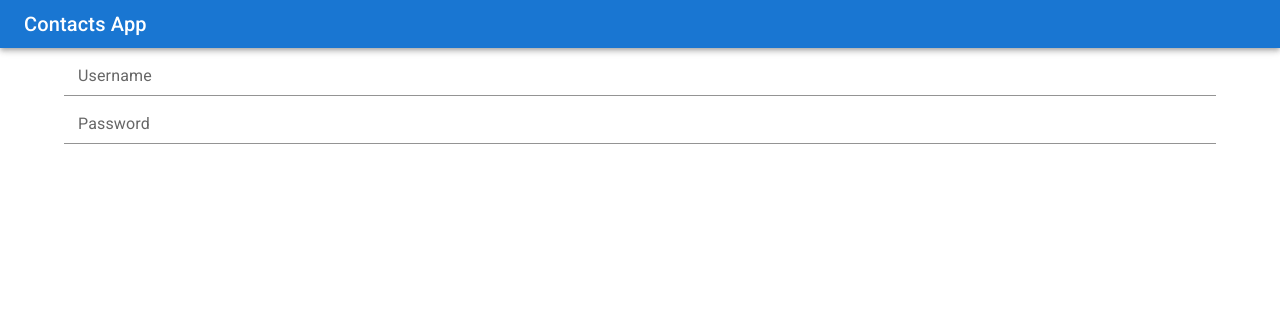
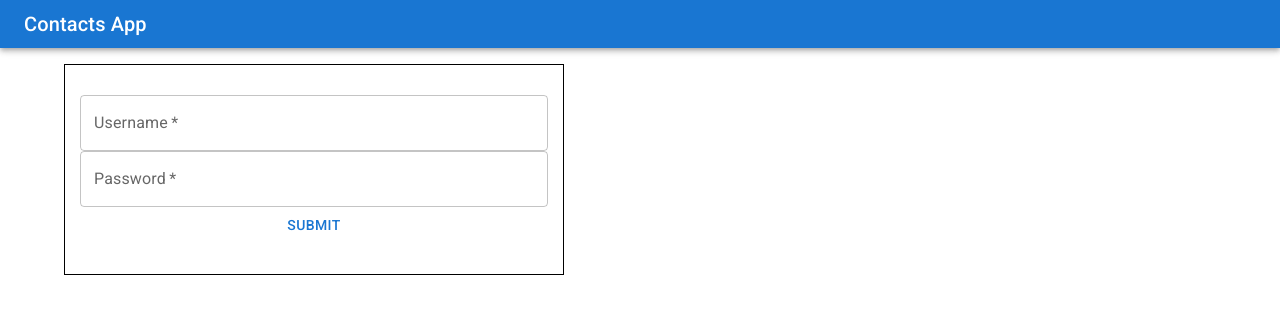
Before and after one commit to AndreiIlin/takeoff-staff-testing-task, a React (Create React App) app: page /login in a window 1280 px wide. Shown: the top 314 px of the page. Built offline with nearby package versions, Linux system fonts and the light colour scheme.

Commit message:
feat: add login form

```diff
--- a/src/components/LoginForm.tsx
+++ b/src/components/LoginForm.tsx
@@ -1,20 +1,22 @@
-import { FormControl, FormGroup, Input, InputLabel } from '@mui/material';
+import { Box, Button, TextField } from '@mui/material';
 import React from 'react';
 
 const LoginForm: React.FC = () => {
   return (
-    <form>
-      <FormGroup>
-        <FormControl>
-          <InputLabel htmlFor="username">Username</InputLabel>
-          <Input id="username" />
-        </FormControl>
-        <FormControl>
-          <InputLabel htmlFor="password">Password</InputLabel>
-          <Input id="password" />
-        </FormControl>
-      </FormGroup>
-    </form>
+    <Box
+      component="form"
+      border="1px solid black"
+      maxWidth="500px"
+      p="30px 15px"
+      boxShadow="sm"
+      display="flex"
+      flexDirection="column"
+    >
+      <TextField id="username" name="username" label="Username" required />
+      <TextField id="password" name="password" label="Password" required />
+      <Button type="submit">Submit</Button>
+    </Box>
+
   );
 };
 
--- a/src/pages/LoginPage.tsx
+++ b/src/pages/LoginPage.tsx
@@ -4,7 +4,7 @@ import LoginForm from '../components/LoginForm';
 
 const LoginPage: React.FC = () => {
   return (
-    <Container>
+    <Container sx={{ mt: '1rem' }}>
       <LoginForm />
     </Container>
   );
```
